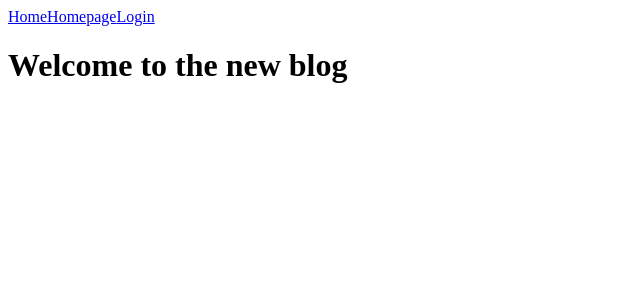
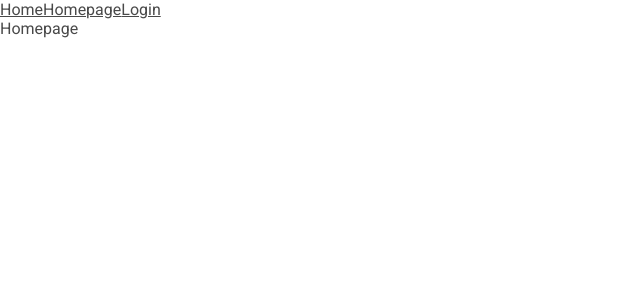
Before and after one commit to Ntshangase/ibhange-the-bank, a React (Create React App) app: page / in a window 1280 px wide. Shown: the top 300 px of the page, without its empty margins (0-640 px from the left). Built offline with nearby package versions, Linux system fonts and the light colour scheme.

Commit message:
feat: roboto family

```diff
--- a/src/App.js
+++ b/src/App.js
@@ -1,14 +1,11 @@
 import Navbar from './Components/Navbar';
+import Homepage from './Pages/Homepage';
 
 function App() {
-  const title = "Welcome to the new blog";
-
   return (
     <div className="App">
       <Navbar />
-      <div className='content'>
-        <h1>{ title }</h1>
-      </div>
+      <Homepage />
     </div>
   );
 }
--- a/src/index.css
+++ b/src/index.css
@@ -1 +1,9 @@
-/**all styles go here*/
+@import url('https://fonts.googleapis.com/css2?family=Roboto:wght@300;400;500;700&display=swap');
+
+
+* {
+    margin: 0;
+    font-family: 'Roboto', sans-serif;
+    color: #494949;
+    background-color: #ffffff;
+}
```
Also changed, not shown: 1 other file (tests, documents, lock files or other folders).
